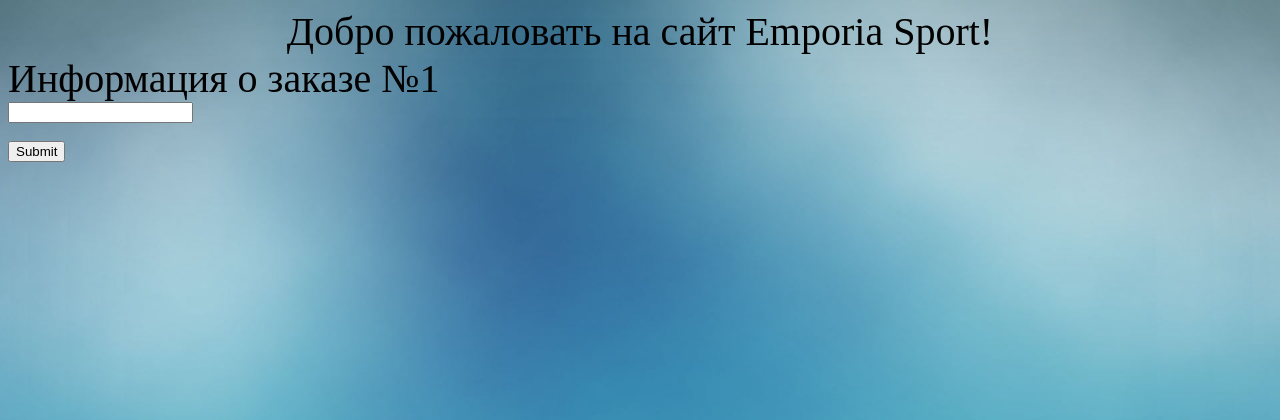
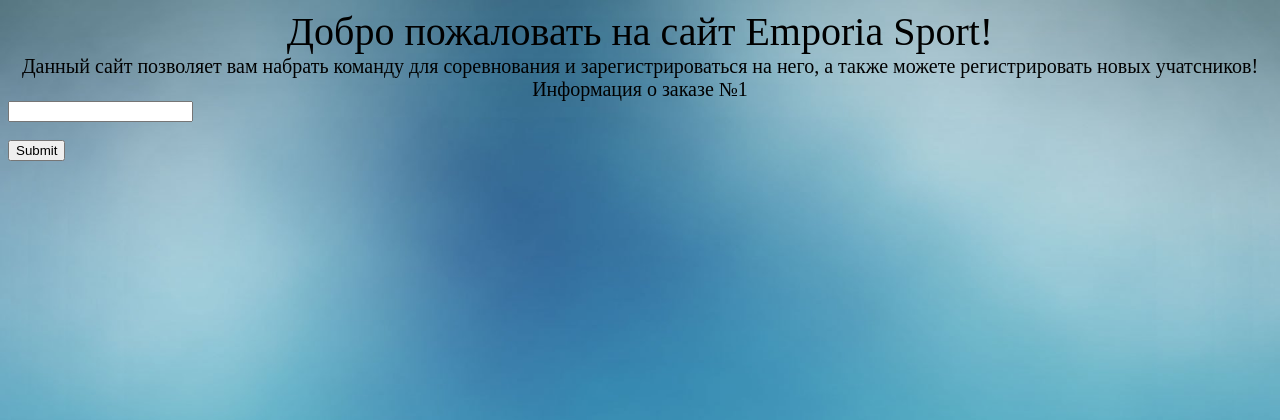
Before and after one commit to JolyBI3ll/Backend-RIP, a Django app: page /order/1/ in a window 1280 px wide. Shown: the top 420 px of the page. Run offline with Django 4.2, Linux system fonts and the light colour scheme.

Commit message:
no comment

```diff
--- a/EServices/lab1/static/css/style.css
+++ b/EServices/lab1/static/css/style.css
@@ -1,5 +1,6 @@
 .order-text {
-    font-size: 40px;
+    font-size: 20px;
+    text-align: center;
 }
 
 .title-text {
--- a/EServices/lab1/templates/base.html
+++ b/EServices/lab1/templates/base.html
@@ -9,6 +9,8 @@
 </head>
 <body>
     <div class = "title-text">Добро пожаловать на сайт Emporia Sport!</div>
+    <div class = "order-text">Данный сайт позволяет вам набрать команду для соревнования и зарегистрироваться на него,
+    а также можете регистрировать новых учатсников!</div>
     {% block content %}{% endblock %}
     <form action="sendText" method="post" enctype="multipart/form-data">
       {% csrf_token %}
```
